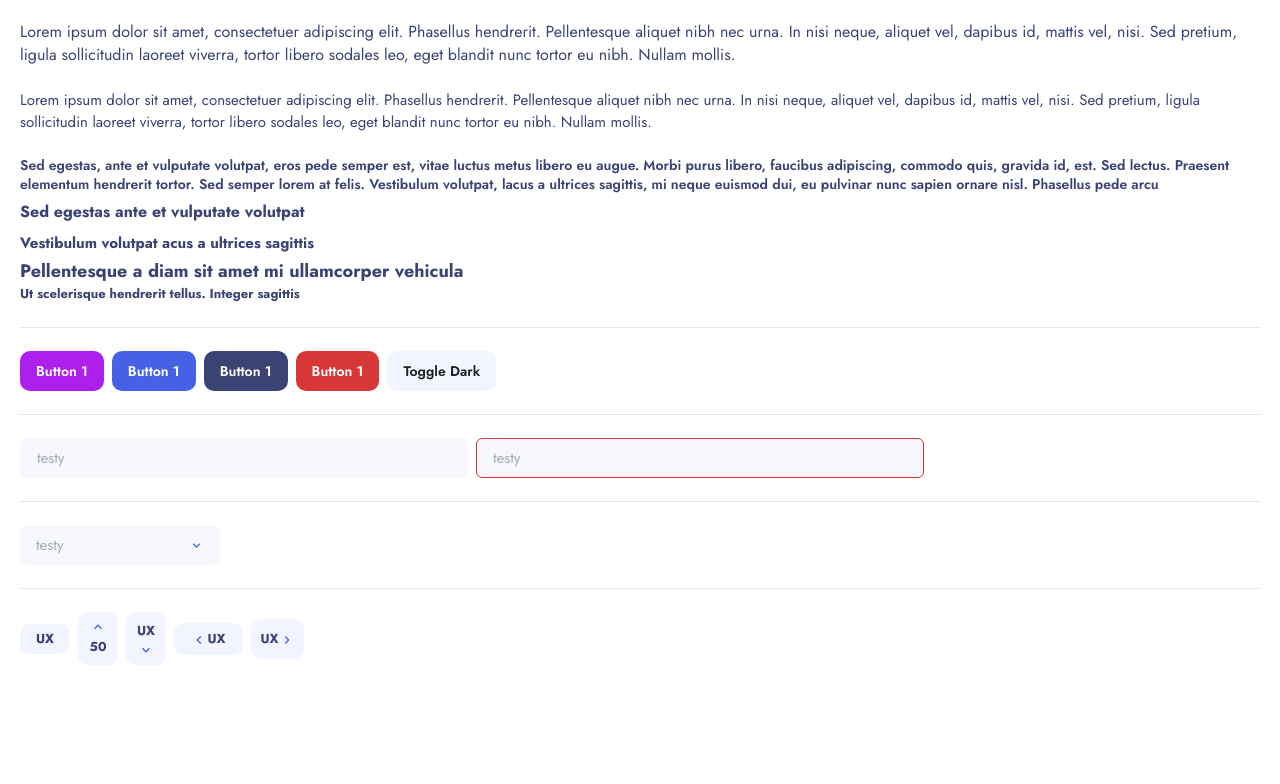
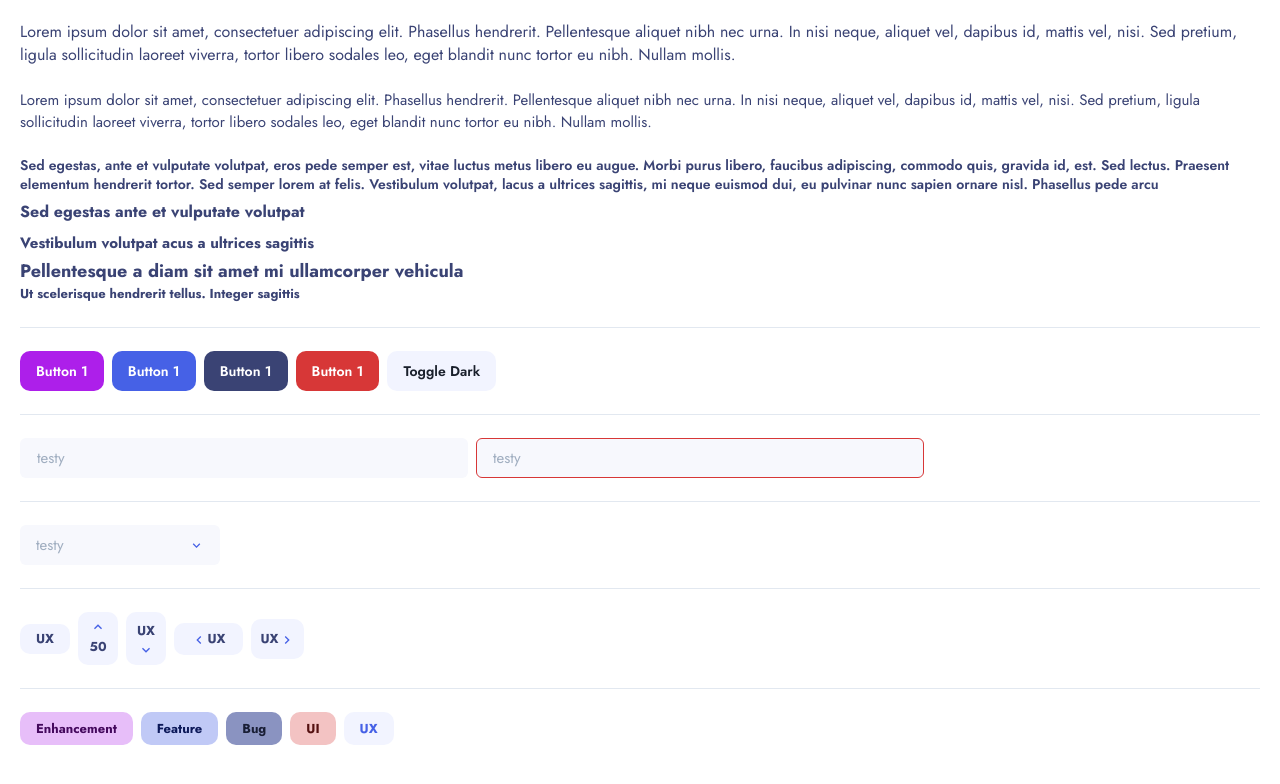
Before and after one commit to Jeangel/feedback-app-fe, a Next.js app: page /components in a window 1280 px wide. Shown: the top 784 px of the page. Built offline with nearby package versions, Linux system fonts and the light colour scheme.

Commit message:
Theme 🎨
Adding theme to badge component

```diff
--- a/src/pages/components.tsx
+++ b/src/pages/components.tsx
@@ -1,5 +1,5 @@
 import type { NextPage } from 'next'
-import { Button, Text, Heading, useColorMode, HStack, Input, useBoolean } from '@chakra-ui/react'
+import { Button, Text, Heading, useColorMode, HStack, Input, useBoolean, Badge } from '@chakra-ui/react'
 import { ChevronDownIcon, ChevronLeftIcon, ChevronRightIcon, ChevronUpIcon } from '@chakra-ui/icons'
 import Select from '@components/forms/Select'
 import React, { useState } from 'react'
@@ -82,6 +82,16 @@ const Components: NextPage = () => {
         <Toggle isToggled={isToggled} label='UX' onToggle={toggle} leftIcon={ChevronLeftIcon} size='lg' />
         <Toggle isToggled={isToggled} label='UX' onToggle={toggle} rightIcon={ChevronRightIcon} />
       </HStack>
+      <br />
+      <hr />
+      <br />
+      <HStack spacing='2'>
+        <Badge colorScheme="primary">Enhancement</Badge>
+        <Badge colorScheme="secondary">Feature</Badge>
+        <Badge colorScheme="tertiary">Bug</Badge>
+        <Badge colorScheme="danger">UI</Badge>
+        <Badge variant="feedbackTag">UX</Badge>
+      </HStack>
     </div>
   )
 }
--- /dev/null
+++ b/src/theme/components/badge.ts
@@ -0,0 +1,19 @@
+import { ComponentSingleStyleConfig } from "@chakra-ui/react"
+
+const badge: ComponentSingleStyleConfig = {
+  baseStyle: {
+    borderRadius: 10,
+    minHeight: 30,
+    padding: "5px 16px",
+    fontSize: "13px",
+    textTransform: "initial",
+  },
+  variants: {
+    feedbackTag: {
+      color: "secondary.500",
+      backgroundColor: "gray.100",
+    }
+  }
+}
+
+export default badge
--- a/src/theme/index.ts
+++ b/src/theme/index.ts
@@ -11,6 +11,7 @@ import Button from './components/button'
 import Toggle from './components/toggle'
 import Heading from './components/heading'
 import FormLabel from './components/label'
+import Badge from './components/badge'
 
 export const theme = extendTheme({
   colors,
@@ -25,6 +26,7 @@ export const theme = extendTheme({
     Toggle,
     Tabs,
     FormLabel,
+    Badge,
   },
   styles: {
     global,
```
